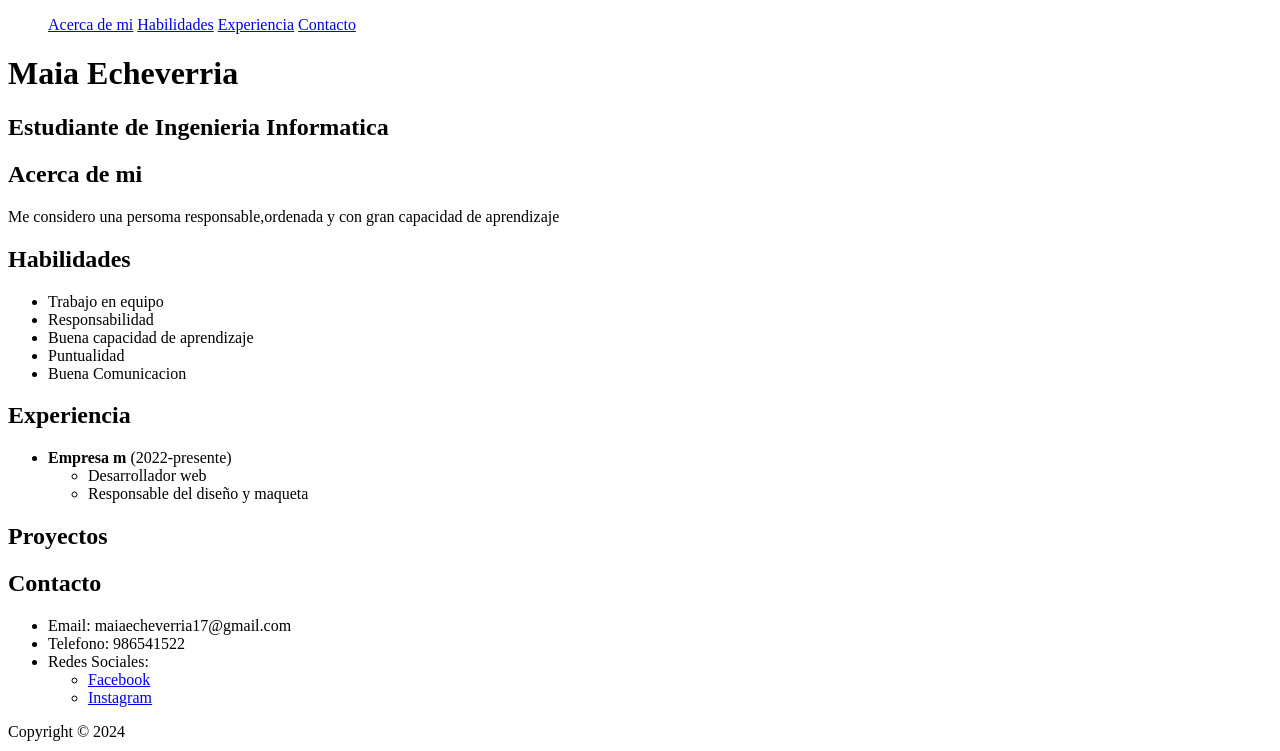
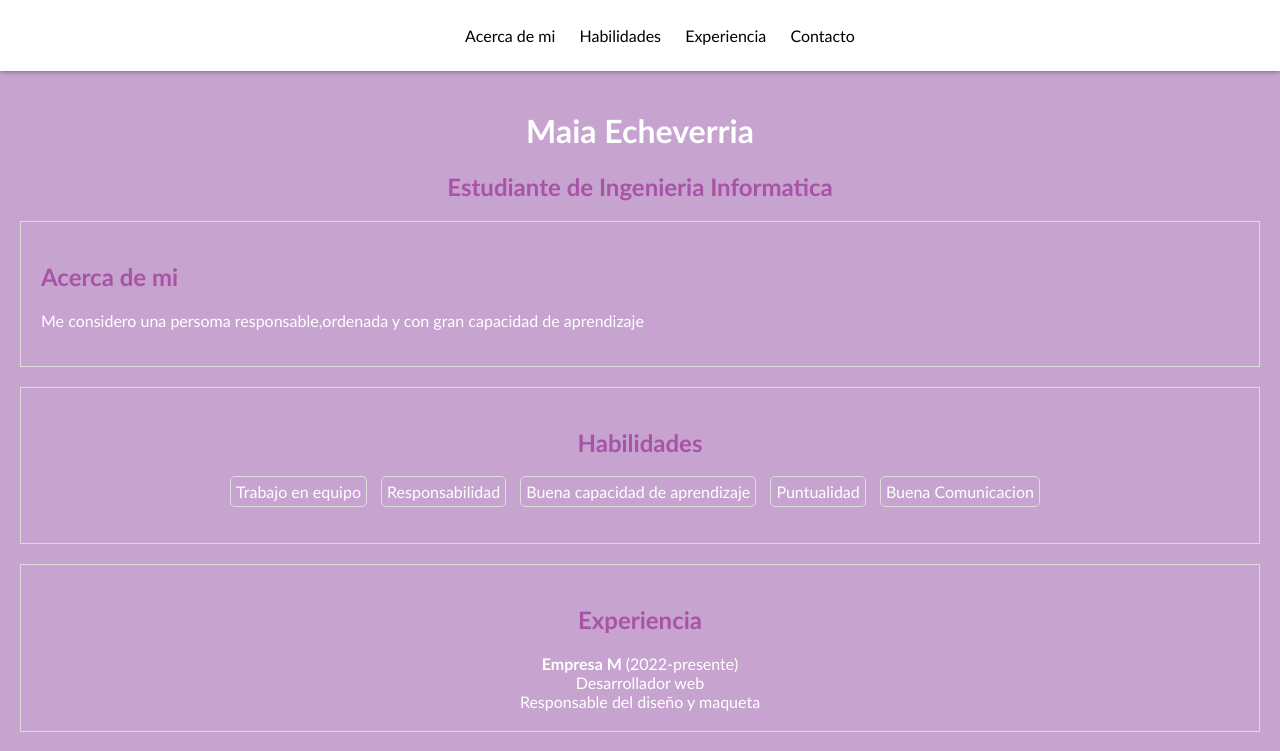
Before and after one commit to maiaeche/Miport, a plain HTML site: page index.html in a window 1280 px wide. Shown: the top 751 px of the page. Drawn offline with Linux system fonts and the light colour scheme.

Commit message:
Mi porfoliocss

```diff
--- a/index.html
+++ b/index.html
@@ -2,18 +2,24 @@
 <html>
     <head>
         <title>Mi Porfolio</title>
+
         <body>
             <header>
                 <nav>
                 <ul>
-                    <a href="#acerca-de-mi"> Acerca de mi</a>
-                    <a href="#habilidades">Habilidades</a>
-                    <a href="#experiencia"> Experiencia</a>
-                    <a href="#contacto"> Contacto</a>
+                    <a class="menu-item" href="#acerca-de-mi"> Acerca de mi</a>
+                    <a class="menu-item" href="#habilidades"> Habilidades</a>
+                    <a class="menu-item" href="#experiencia"> Experiencia</a>
+                    <a class="menu-item" href="#contacto"> Contacto</a>
                 </ul>
-            </nav>
+                </nav>
                 <h1>Maia Echeverria</h1>
                 <h2>Estudiante de Ingenieria Informatica</h2>
+                <link href="./style.css" rel="stylesheet"
+                <link
+                rel="stylesheet"
+                href="https://cdnjs.cloudflare.com/ajax/libs/font-awesome/4.7.0/css/font-awesome.min.css"
+
             </header>
             <main>
                 <section id="acerca-de-mi">
@@ -34,24 +40,24 @@
 
                     </ul>
                 </section>
-                 <setion id="experiencia">
+                 <section id="experiencia">
                 <h2>Experiencia</h2>
                 <ul>
                     <li>
-                        <b>Empresa m</b> (2022-presente)
+                        <b>Empresa M </b> (2022-presente)
                         <ul>
-
                         <li>Desarrollador web</li>
                        <li>
                         Responsable del diseño y maqueta
                        </li>
-                    </ul>
+                        </ul>
 
                     </li>
                 </ul>
-            </setion>
+                  </section>
             <section id="proyectos">
                 <h2> Proyectos</h2>
+            </section>
 
             <section id="contacto">
                 <h2> Contacto</h2>
@@ -61,12 +67,14 @@
                     <li> Redes Sociales:
                         <ul>
                             <li>
-                                <a href="https://www.facebook.com/maia.echeverria.98">Facebook</a>
+                                <a href="https://www.facebook.com/maia.echeverria.98" class="fa fa-facebook"> Facebook</a>
 
                             </li>
                             <li>
-                                <a href="https://www.instagram.com//maia_eche">Instagram </a>
+                                <a href="https://www.instagram.com//maia_eche" class="fa fa-instagram"> Instagram</a>
+                            </li>
                         </ul>
+
                     </li>
                 </ul>
             </section>
--- /dev/null
+++ b/style.css
@@ -0,0 +1,75 @@
+
+h2{ color:rgba(148, 25, 136, 0.581);}
+body{
+    font-family: 'Gill Sans', 'Gill Sans MT', Calibri, 'Trebuchet MS', sans-serif;
+    margin: 0px;
+    color: rgb(58, 153, 208);
+    padding-top: 70px;
+}
+nav{
+    position: fixed;
+    top: 0;
+    left: 0;
+    width: 100%;
+    background-color: rgb(255, 255, 255);
+    box-shadow: 0 0 5px rgba(0, 0, 0, 0.5);
+}
+.menu-item{
+    text-decoration: none;
+    color:#000000;
+    padding: 10px;
+    display: inline-block;
+}
+.menu-item:hover{
+    background-color:#ddd;
+    transition: all 0.4s ease-in-out;
+}
+header{
+    background-color: #914ba482;
+    color: #fff;
+    text-align: center;
+    padding: 20px;
+    margin-bottom: 20px;
+}
+section{
+    padding: 20px;
+    border: 1px solid #ddd;
+    margin-bottom: 20px;
+}
+#acerca-de-mi{
+    text-align: justify
+}
+#habilidades ul {
+    list-style: none;
+    padding: 0;
+  }
+
+  #habilidades ul li {
+    display: inline-block;
+    padding: 5px;
+    border: 1px solid #ddd;
+    border-radius: 5px;
+    margin-right: 10px;
+  }
+  #experiencia ul {
+    list-style: none;
+    padding: 0;
+    margin: 0;
+  }
+
+#sociales li{
+    list-style: none;
+    display: inline-block;
+    padding: 5px;
+}
+.fa{
+    color: #333;
+    text-decoration: none;
+    margin-left: 0px;
+}
+footere{
+    background-color: #333;
+    color: #fff;
+    text-align: center;
+    padding: 10px;
+}
```
